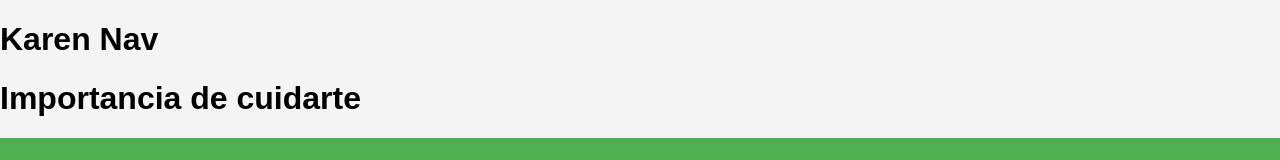
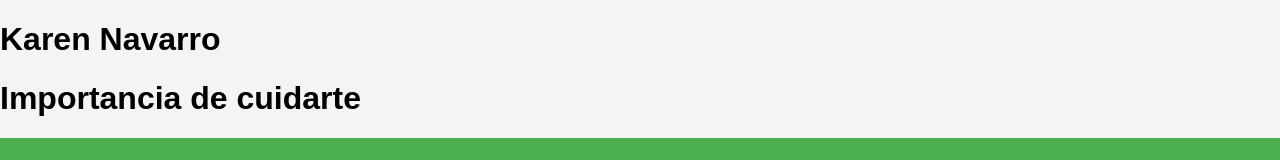
Before and after one commit to karennav/PageWebDem, a plain HTML site: page index.html in a window 1280 px wide. Shown: the top 160 px of the page. Drawn offline with Linux system fonts and the light colour scheme.

Commit message:
Se hizo otro cambio en el texto

```diff
--- a/index.html
+++ b/index.html
@@ -4,7 +4,7 @@
     <meta charset="UTF-8">
     <meta name="viewport" content="width=device-width, initial-scale=1.0">
     <title>Salud Física e IMC</title>
-    <h1> Karen Nav</h1>
+    <h1> Karen Navarro</h1>
     <h1> Importancia de cuidarte</h1>
     <style>
         body {
```
